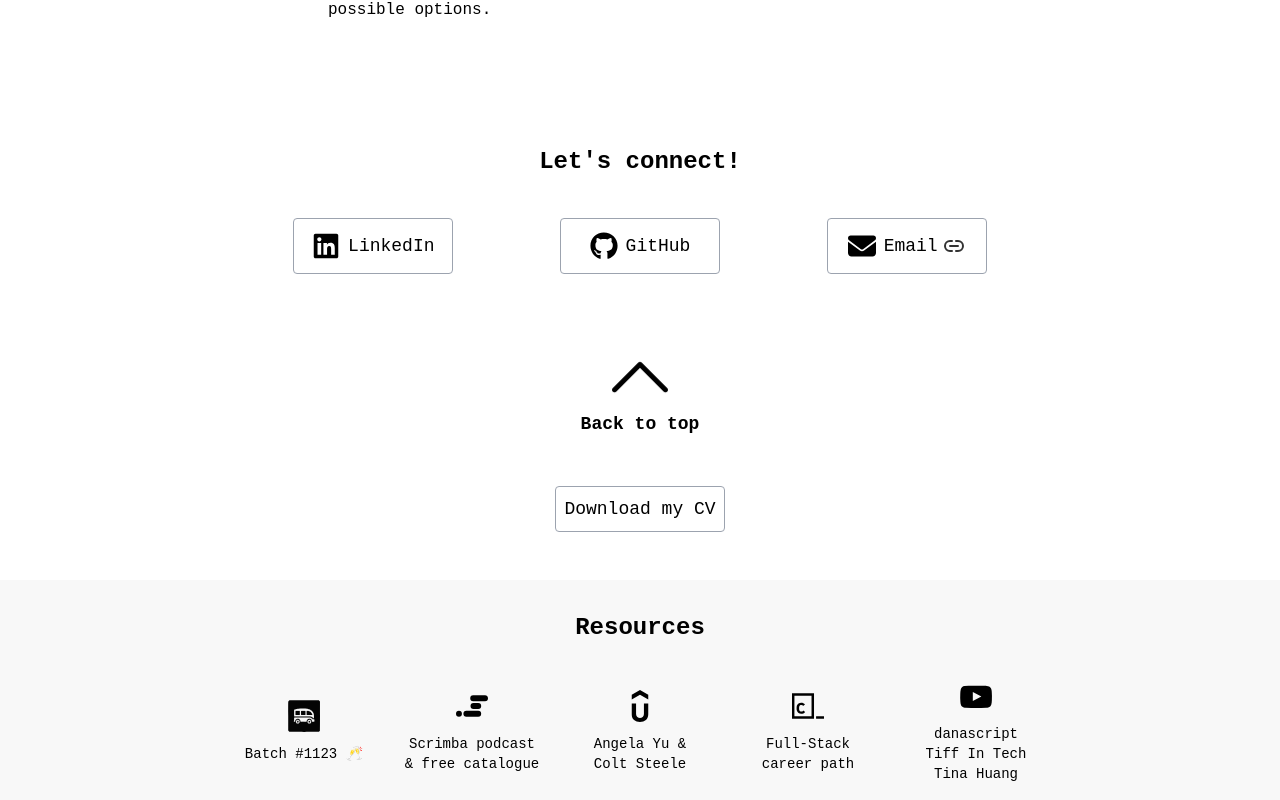
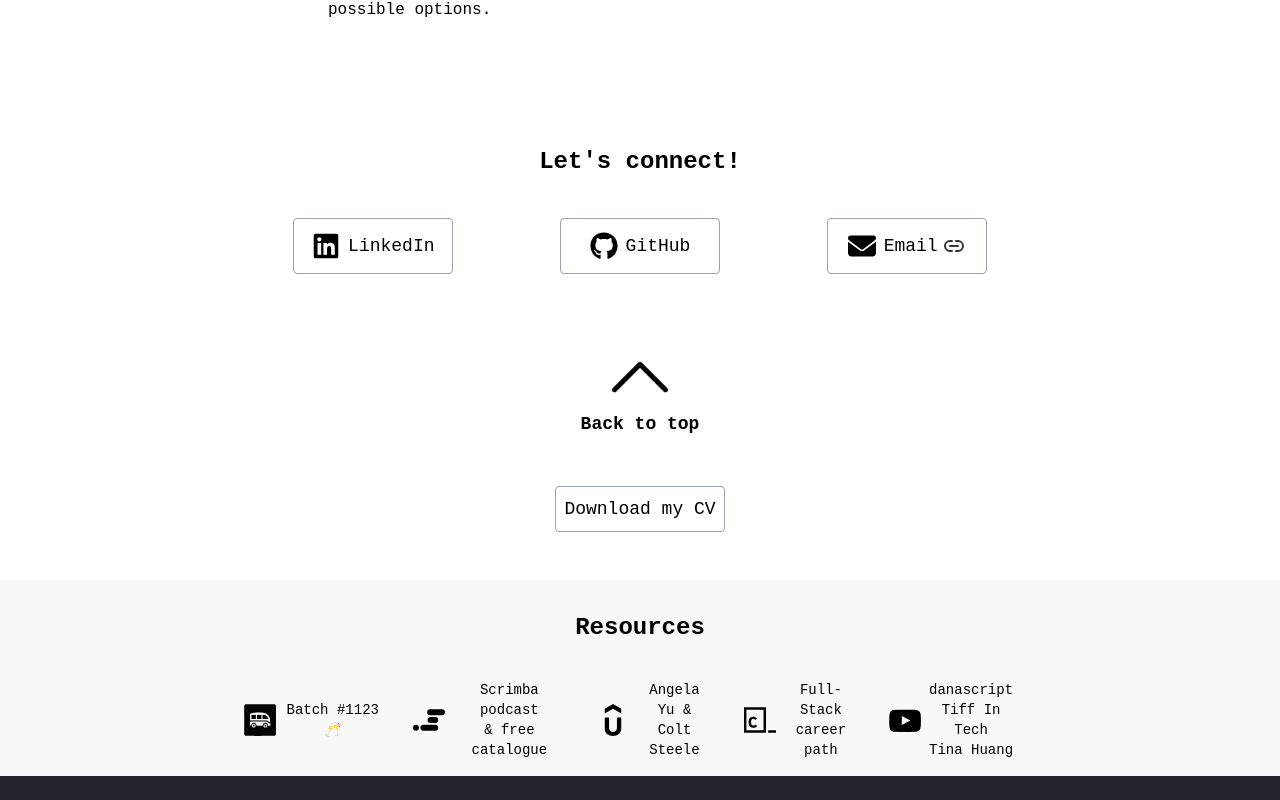
Before and after one commit to zacnation/react-portfolio, a React (Vite) app: page / in a window 1280 px wide. Shown: the part 3798-4598 px from the top of the page. After the commit the page ends 4574 px from the top, so only its background shows below. Built offline with nearby package versions, Linux system fonts and the light colour scheme.

Commit message:
Make resources horizontal

```diff
--- a/src/components/ResourceCard.jsx
+++ b/src/components/ResourceCard.jsx
@@ -1,11 +1,11 @@
 export default function ResourceCard(props) {
   return (
-    <div className="flex flex-col items-center justify-center py-4 px-1 text-center">
-      <img src={props.imageSrc} className={`w-8 pb-3 md:w-8`}></img>
-      <ul className="md:w-24 lg:w-40">
+    <div className="flex items-center justify-center py-4 px-1 text-center">
+      <img src={props.imageSrc} className={`w-8`}></img>
+      <ul>
         {props.listItems.map((item, index) => {
           return (
-            <li className="text-xs lg:text-sm" key={index}>
+            <li className="text-xs lg:text-sm  md:ml-2 md:mr-6" key={index}>
               {item}
             </li>
           );
```
